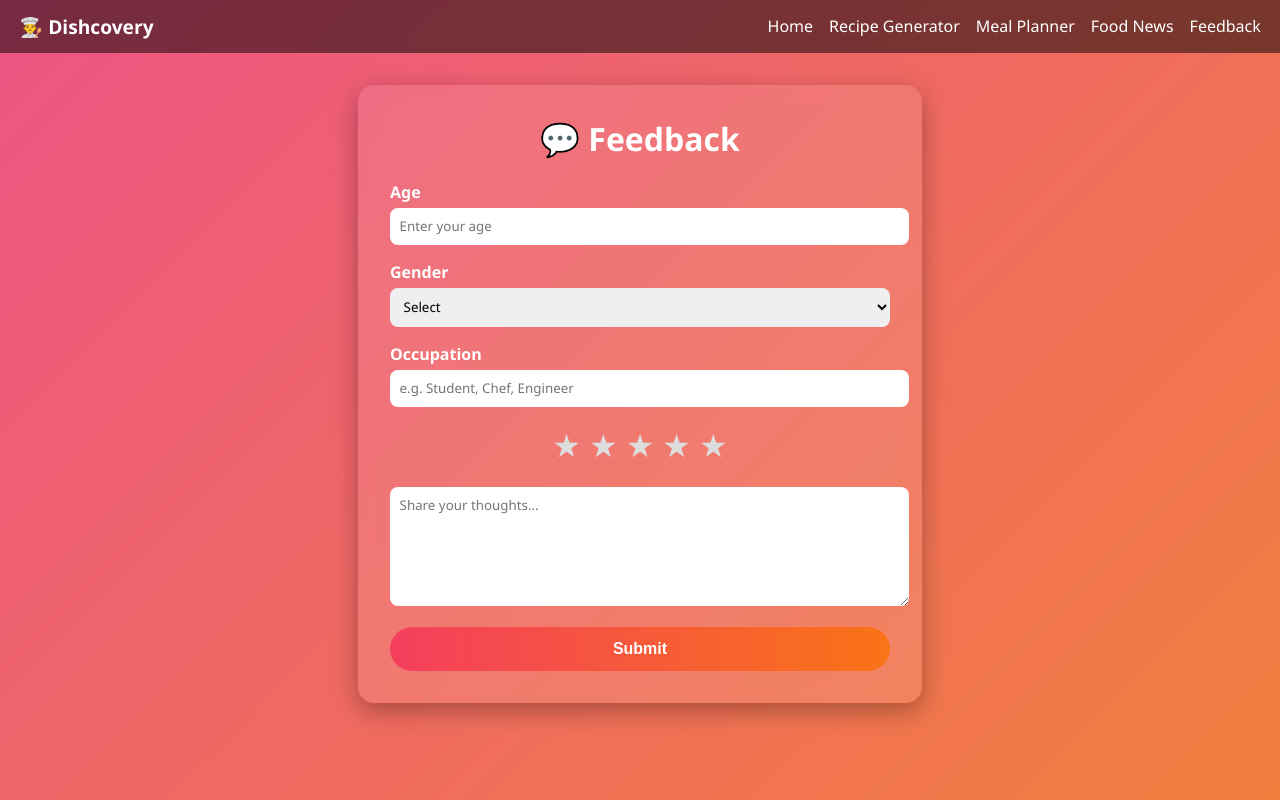
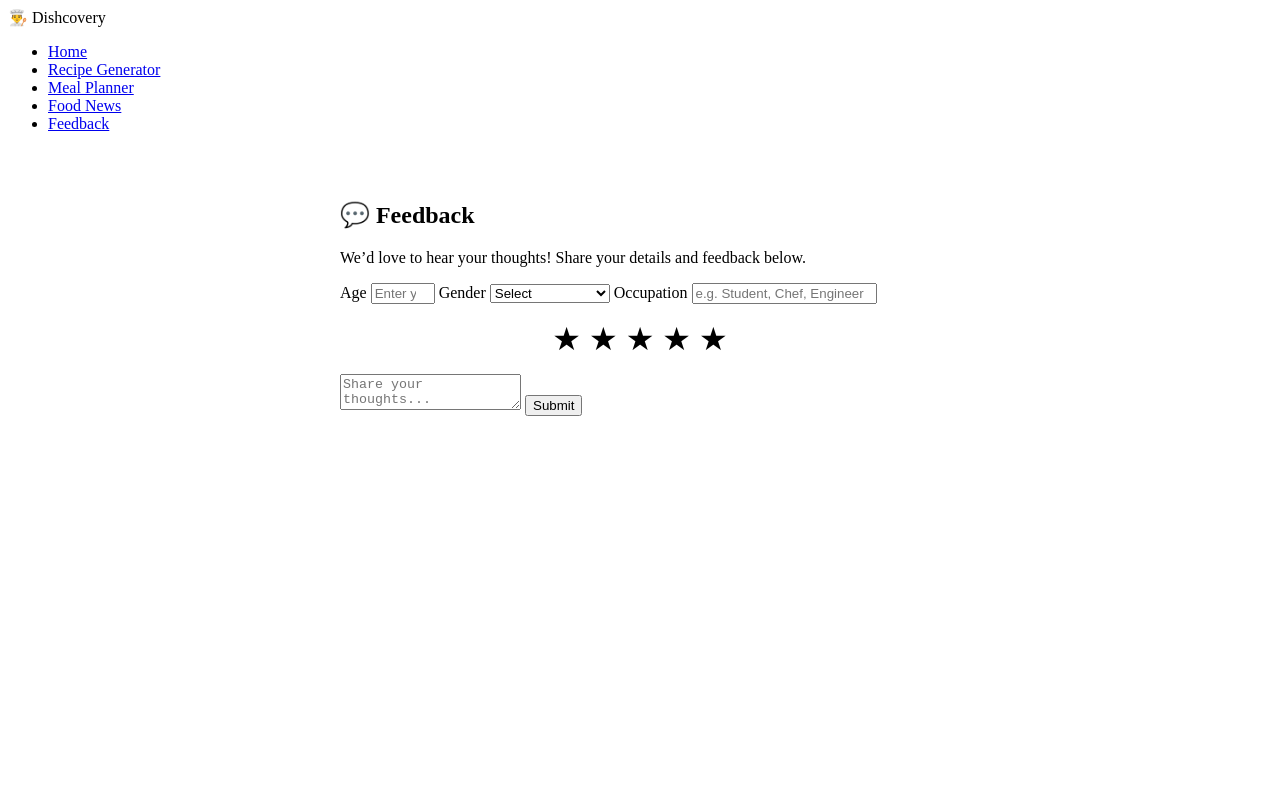
Before and after one commit to Jatin0216/Dishcovery, a plain HTML site: page feedback.html in a window 1280 px wide. Drawn offline with Linux system fonts and the light colour scheme.

Commit message:
feedback.html

```diff
--- a/feedback.html
+++ b/feedback.html
@@ -5,113 +5,13 @@
   <meta name="viewport" content="width=device-width, initial-scale=1" />
   <title>Dishcovery — Feedback</title>
   <style>
-    body {
-      margin: 0;
-      font-family: 'Segoe UI', sans-serif;
-      background: linear-gradient(135deg,#6366f1,#ec4899,#f59e0b);
-      background-size: 400% 400%;
-      animation: gradientBG 15s ease infinite;
-      min-height: 100vh;
-      color: #fff;
-    }
-    @keyframes gradientBG {
-      0%{background-position:0% 50%}
-      50%{background-position:100% 50%}
-      100%{background-position:0% 50%}
-    }
-    .navbar {
-      display: flex;
-      justify-content: space-between;
-      align-items: center;
-      padding: 0.8rem 1.2rem;
-      background: rgba(0,0,0,0.5);
-      backdrop-filter: blur(6px);
-      position: sticky;
-      top: 0;
-      z-index: 100;
-    }
-    .nav-brand {
-      font-weight: bold;
-      font-size: 1.2rem;
-      color: #fff;
-    }
-    .nav-links {
-      list-style: none;
-      display: flex;
-      gap: 1rem;
-      margin: 0;
-      padding: 0;
-    }
-    .nav-links a {
-      color: #fff;
-      text-decoration: none;
-      font-weight: 500;
-      transition: color 0.2s;
-    }
-    .nav-links a:hover {
-      color: #facc15;
-    }
-    .card {
-      background: rgba(255,255,255,0.1);
-      padding: 2rem;
-      border-radius: 16px;
-      backdrop-filter: blur(8px);
-      box-shadow: 0 8px 24px rgba(0,0,0,0.3);
-      max-width: 500px;
-      width: 90%;
-      margin: 2rem auto;
-      animation: fadeIn 1s ease;
-    }
-    h1 { text-align: center; margin-top: 0; }
-    .stars {
-      display: flex;
-      justify-content: center;
-      gap: 0.5rem;
-      font-size: 2rem;
-      cursor: pointer;
-      margin: 1rem 0;
-    }
-    .star { color: #ddd; transition: transform 0.2s, color 0.2s; }
-    .star:hover { transform: scale(1.2); }
-    .star.selected { color: gold; }
-    label { display:block; margin-top:1rem; font-weight:600; }
-    input, select, textarea {
-      width: 100%;
-      padding: 0.6rem;
-      border-radius: 8px;
-      border: none;
-      margin-top: 0.3rem;
-      font-family: inherit;
-    }
-    textarea { min-height: 100px; }
-    button {
-      margin-top: 1rem;
-      width: 100%;
-      padding: 0.8rem;
-      border: none;
-      border-radius: 999px;
-      background: linear-gradient(90deg,#f43f5e,#f97316);
-      color: #fff;
-      font-size: 1rem;
-      font-weight: bold;
-      cursor: pointer;
-      transition: transform 0.2s;
-    }
-    button:hover { transform: scale(1.05); }
-    .thankyou {
-      display: none;
-      text-align: center;
-      font-size: 1.2rem;
-      animation: popIn 0.8s ease;
-      margin-top: 1rem;
-    }
-    @keyframes fadeIn { from{opacity:0;transform:translateY(20px)} to{opacity:1;transform:translateY(0)} }
-    @keyframes popIn { from{transform:scale(0.8);opacity:0} to{transform:scale(1);opacity:1} }
+    /* Paste the global high-tech theme CSS here (same as in home.html) */
   </style>
 </head>
-<body>
+<body class="bg-mesh">
   <nav class="navbar">
-    <div class="nav-brand">👨‍🍳 Dishcovery</div>
+    <div class="navbar-inner">
+      <div class="brand">👨‍🍳 Dishcovery</div>
       <ul class="nav-links">
         <li><a href="home.html">Home</a></li>
         <li><a href="recipe.html">Recipe Generator</a></li>
@@ -119,10 +19,13 @@
         <li><a href="news.html">Food News</a></li>
         <li><a href="feedback.html">Feedback</a></li>
       </ul>
+    </div>
   </nav>
 
-  <div class="card">
+  <section class="section reveal">
+    <div class="card" style="padding:2rem; max-width:600px; margin:auto;">
       <h1>💬 Feedback</h1>
+      <p style="color:var(--muted)">We’d love to hear your thoughts! Share your details and feedback below.</p>
 
       <label for="age">Age</label>
       <input type="number" id="age" placeholder="Enter your age" min="5" max="120">
@@ -139,7 +42,7 @@
       <label for="occupation">Occupation</label>
       <input type="text" id="occupation" placeholder="e.g. Student, Chef, Engineer">
 
-    <div class="stars" id="stars">
+      <div class="stars" id="stars" style="display:flex;justify-content:center;gap:.5rem;font-size:2rem;margin:1rem 0;cursor:pointer;">
         <span class="star" data-value="1">★</span>
         <span class="star" data-value="2">★</span>
         <span class="star" data-value="3">★</span>
@@ -148,19 +51,22 @@
       </div>
 
       <textarea id="comment" placeholder="Share your thoughts..."></textarea>
-    <button onclick="submitFeedback()">Submit</button>
-    <div class="thankyou" id="thankyou">🎉 Thank you for your feedback!</div>
+      <button class="btn" onclick="submitFeedback()">Submit</button>
+      <div id="thankyou" style="display:none;text-align:center;margin-top:1rem;">🎉 Thank you for your feedback!</div>
     </div>
+  </section>
 
   <script>
+    /* Paste the global high-tech JS here (same as in home.html) */
+
     const stars = document.querySelectorAll('.star');
     let rating = 0;
 
     stars.forEach(star=>{
       star.addEventListener('click',()=>{
         rating = star.dataset.value;
-        stars.forEach(s=>s.classList.remove('selected'));
-        for(let i=0;i<rating;i++){ stars[i].classList.add('selected'); }
+        stars.forEach(s=>s.style.color="#ddd");
+        for(let i=0;i<rating;i++){ stars[i].style.color="gold"; }
       });
     });
 
@@ -186,7 +92,7 @@
       document.getElementById('gender').value="";
       document.getElementById('occupation').value="";
       document.getElementById('comment').value="";
-      stars.forEach(s=>s.classList.remove('selected'));
+      stars.forEach(s=>s.style.color="#ddd");
       rating=0;
     }
   </script>
```
Lines whose indentation alone changed are shown as unchanged.
